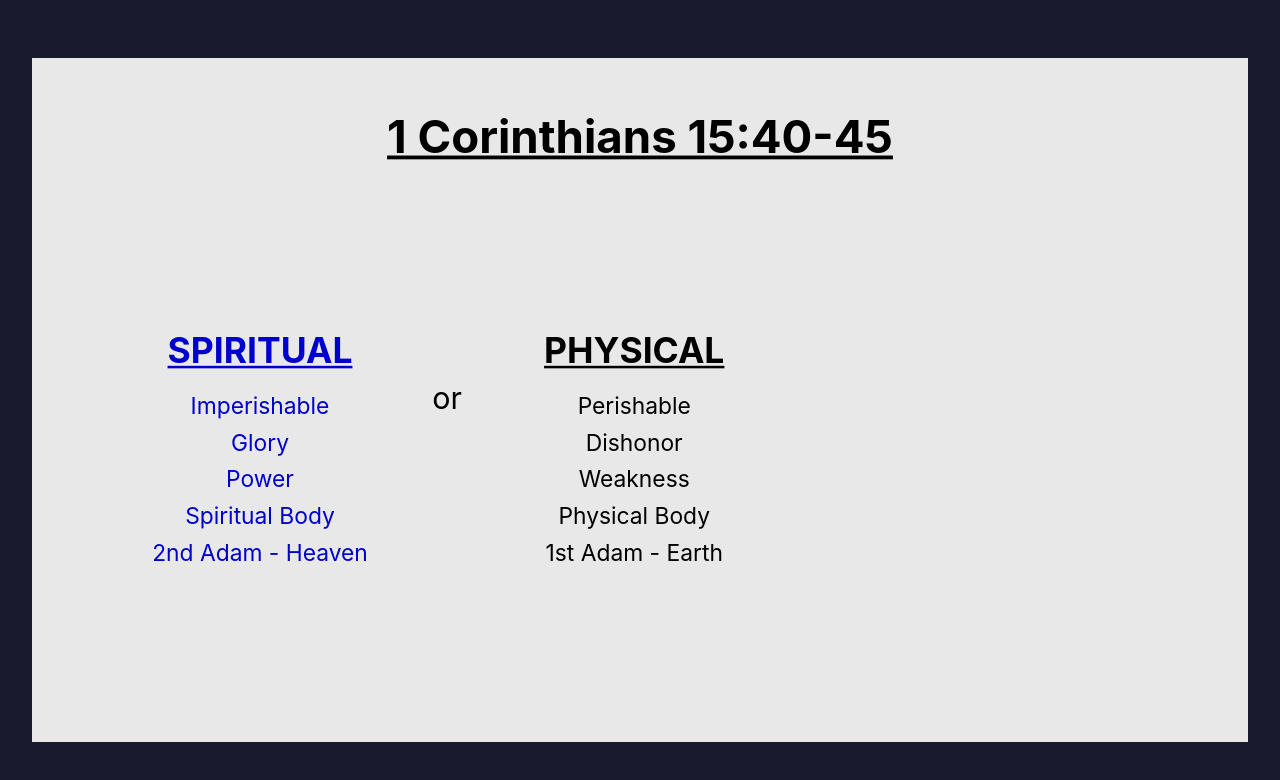
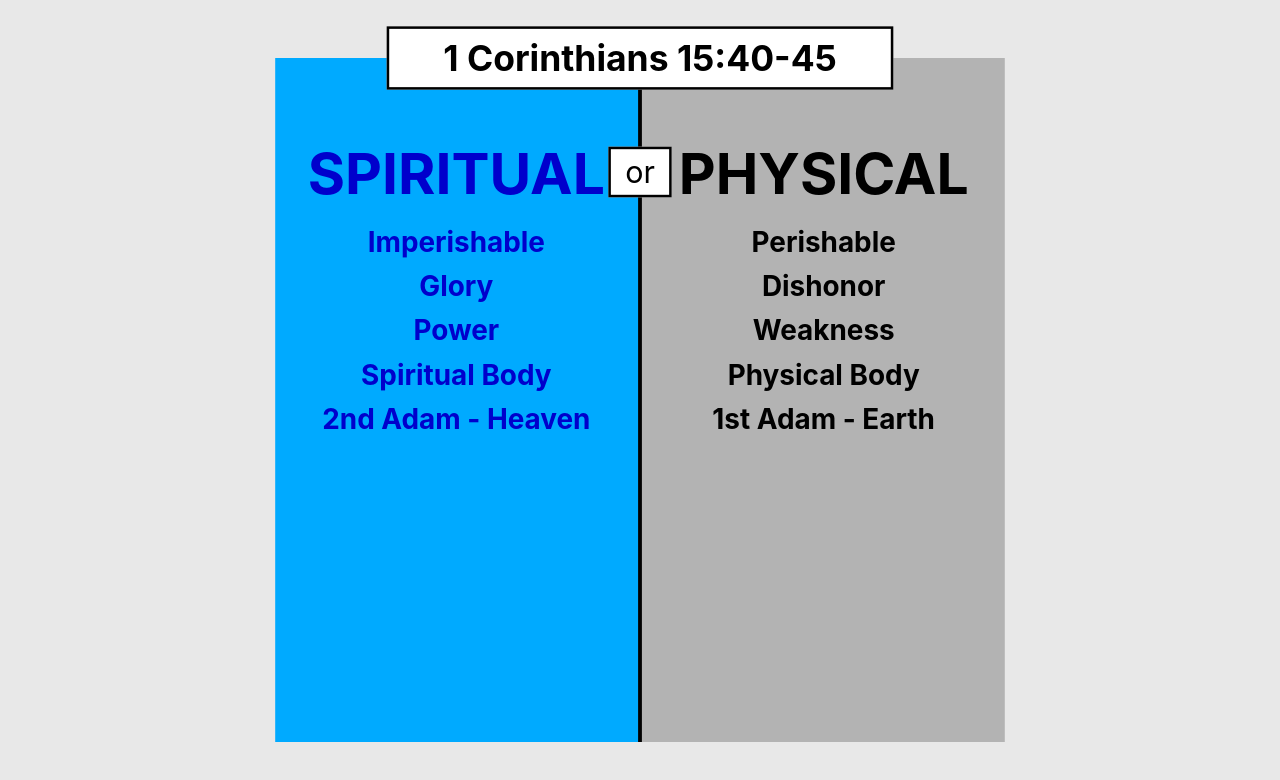
Before and after one commit to matttrice/mbs, a SvelteKit app: page /promises/forever-things in a window 1280 px wide. Shown: the top 780 px of the page. Built offline with nearby package versions, Linux system fonts and the light colour scheme.

Commit message:
Style progress

```diff
--- a/src/routes/+layout.svelte
+++ b/src/routes/+layout.svelte
@@ -79,7 +79,7 @@
 			Ubuntu,
 			sans-serif;
 		overflow: hidden;
-		background: #1a1a2e;
+		background: var(--color-bg-light);
 	}
 
 	.presentation-container {
--- a/src/routes/promises/forever-things/+page.svelte
+++ b/src/routes/promises/forever-things/+page.svelte
@@ -1,118 +1,197 @@
 <script lang="ts">
 	import Slide from '$lib/components/Slide.svelte';
 	import Fragment from '$lib/components/Fragment.svelte';
+	import { Rect, Line } from '$lib/components/svg';
 </script>
 
 <Slide>
-<div class="drill-content">
-	<header>
-		<Fragment drillTo="promises/1corinthians-15-40" returnHere>
-			<h1 class="title-link">1 Corinthians 15:40-45</h1>
+	<!-- Background columns -->
+	<Rect x={192} y={0} width={288} height={540} fill="var(--color-level2)" zIndex={0} />
+	<Rect x={480} y={0} width={288} height={540} fill="var(--color-level1)" zIndex={0} />
+
+	<!-- Vertical divider -->
+	<Line from={{ x: 480, y: 0 }} to={{ x: 480, y: 540 }} stroke={{ width: 3, color: '#000000' }} zIndex={1} />
+
+	<!-- Title: 1 Corinthians 15:40-45 (drillable) -->
+	<Fragment
+		drillTo="promises/1corinthians-15-40"
+		returnHere
+		layout={{ x: 280, y: -25, width: 400, height: 50 }}
+		font={{ font_size: 28, bold: true }}
+		fill="var(--color-bg-ghost)"
+		line={{ color: 'var(--color-bg-darkest)', width: 2 }}
+		zIndex={10}
+	>
+		1 Corinthians 15:40-45
 	</Fragment>
-	</header>
 
-	<div class="content">
-		<div class="two-columns">
-			<!-- Spiritual Column (Left) -->
-			<div class="column spiritual">
-				<div class="column-header text-level3">SPIRITUAL</div>
-				<div class="item text-level3">Imperishable</div>
-				<div class="item text-level3">Glory</div>
-				<div class="item text-level3">Power</div>
-				<div class="item text-level3">Spiritual Body</div>
-				<div class="item text-level3">2nd Adam - Heaven</div>
+	<!-- Column Headers -->
+	<Fragment
+		layout={{ x: 235, y: 70, width: 200, height: 40 }}
+		font={{ font_size: 45, bold: true, color: 'var(--color-level3)' }}
+		zIndex={10}
+	>
+		SPIRITUAL
+	</Fragment>
 
-				<Fragment step={1}>
-					<div class="item text-level3 animated">Invisible</div>
+	<Fragment
+		layout={{ x: 525, y: 70, width: 200, height: 40 }}
+		font={{ font_size: 45, bold: true }}
+		zIndex={10}
+	>
+		PHYSICAL
 	</Fragment>
-				<Fragment step={2}>
-					<div class="item text-level3 animated">Eternal</div>
+
+	<!-- "or" divider -->
+	<Fragment
+		layout={{ x: 455, y: 70, width: 50, height: 40 }}
+		font={{ font_size: 24 }}
+		fill="var(--color-bg-ghost)"
+		line={{ color: 'var(--color-bg-darkest)', width: 2 }}
+		zIndex={5}
+	>
+		or
 	</Fragment>
-				<Fragment step={4}>
-					<div class="item text-level3 animated large">True & Real</div>
+
+	<!-- ===== SPIRITUAL Column (Left) - Static items ===== -->
+	<Fragment
+		layout={{ x: 235, y: 130, width: 200, height: 30 }}
+		font={{ font_size: 22, bold: true, color: 'var(--color-level3)' }}
+		zIndex={10}
+	>
+		Imperishable
 	</Fragment>
-			</div>
 
-			<!-- Divider -->
-			<div class="divider">or</div>
+	<Fragment
+		layout={{ x: 235, y: 165, width: 200, height: 30 }}
+		font={{ font_size: 22, bold: true, color: 'var(--color-level3)' }}
+		zIndex={10}
+	>
+		Glory
+	</Fragment>
 
-			<!-- Physical Column (Right) -->
-			<div class="column physical">
-				<div class="column-header">PHYSICAL</div>
-				<div class="item">Perishable</div>
-				<div class="item">Dishonor</div>
-				<div class="item">Weakness</div>
-				<div class="item">Physical Body</div>
-				<div class="item">1st Adam - Earth</div>
+	<Fragment
+		layout={{ x: 235, y: 200, width: 200, height: 30 }}
+		font={{ font_size: 22, bold: true, color: 'var(--color-level3)' }}
+		zIndex={10}
+	>
+		Power
+	</Fragment>
 
-				<Fragment step={3}>
-					<div class="item animated">Visible</div>
+	<Fragment
+		layout={{ x: 235, y: 235, width: 200, height: 30 }}
+		font={{ font_size: 22, bold: true, color: 'var(--color-level3)' }}
+		zIndex={10}
+	>
+		Spiritual Body
 	</Fragment>
-				<Fragment step={3}>
-					<div class="item animated">Temporary</div>
+
+	<Fragment
+		layout={{ x: 235, y: 270, width: 200, height: 30 }}
+		font={{ font_size: 22, bold: true, color: 'var(--color-level3)' }}
+		zIndex={10}
+	>
+		2nd Adam - Heaven
 	</Fragment>
-				<Fragment step={5}>
-					<div class="item animated large">Shadow & Copy</div>
+
+	<!-- ===== PHYSICAL Column (Right) - Static items ===== -->
+	<Fragment
+		layout={{ x: 525, y: 130, width: 200, height: 30 }}
+		font={{ font_size: 22, bold: true }}
+		zIndex={10}
+	>
+		Perishable
 	</Fragment>
-			</div>
-		</div>
-	</div>
-</div>
+
+	<Fragment
+		layout={{ x: 525, y: 165, width: 200, height: 30 }}
+		font={{ font_size: 22, bold: true }}
+		zIndex={10}
+	>
+		Dishonor
+	</Fragment>
+
+	<Fragment
+		layout={{ x: 525, y: 200, width: 200, height: 30 }}
+		font={{ font_size: 22, bold: true }}
+		zIndex={10}
+	>
+		Weakness
+	</Fragment>
+
+	<Fragment
+		layout={{ x: 525, y: 235, width: 200, height: 30 }}
+		font={{ font_size: 22, bold: true }}
+		zIndex={10}
+	>
+		Physical Body
+	</Fragment>
+
+	<Fragment
+		layout={{ x: 525, y: 270, width: 200, height: 30 }}
+		font={{ font_size: 22, bold: true }}
+		zIndex={10}
+	>
+		1st Adam - Earth
+	</Fragment>
+
+	<!-- ===== ANIMATED Items ===== -->
+	<!-- Step 1: Invisible (Spiritual) -->
+	<Fragment
+		step={1}
+		layout={{ x: 235, y: 320, width: 200, height: 30 }}
+		font={{ font_size: 40, bold: true, italic: true, color: 'var(--color-level3)' }}
+		zIndex={10}
+	>
+		Invisible
+	</Fragment>
+
+	<!-- Step 2: Eternal (Spiritual) -->
+	<Fragment
+		step={1}
+		layout={{ x: 235, y: 355, width: 200, height: 30 }}
+		font={{ font_size: 40, bold: true, italic: true, color: 'var(--color-level3)' }}
+		zIndex={10}
+	>
+		Eternal
+	</Fragment>
+
+	<!-- Step 3: Visible & Temporary (Physical) -->
+	<Fragment
+		step={3}
+		layout={{ x: 525, y: 320, width: 200, height: 30 }}
+		font={{ font_size: 40, bold: true, italic: true }}
+		zIndex={10}
+	>
+		Visible
+	</Fragment>
+
+	<Fragment
+		step={3}
+		layout={{ x: 525, y: 355, width: 200, height: 30 }}
+		font={{ font_size: 40, bold: true, italic: true }}
+		zIndex={10}
+	>
+		Temporary
+	</Fragment>
+
+	<!-- Step 4: True & Real (Spiritual) -->
+	<Fragment
+		step={4}
+		layout={{ x: 235, y: 410, width: 200, height: 40 }}
+		font={{ font_size: 26, bold: true, italic: true, color: 'var(--color-level3)' }}
+		zIndex={10}
+	>
+		True & Real
+	</Fragment>
+
+	<!-- Step 5: Shadow & Copy (Physical) -->
+	<Fragment
+		step={5}
+		layout={{ x: 525, y: 410, width: 200, height: 40 }}
+		font={{ font_size: 26, bold: true, italic: true }}
+		zIndex={10}
+	>
+		Shadow & Copy
+	</Fragment>
 </Slide>
-
-<style>
-	.title-link {
-		text-decoration: underline;
-		cursor: pointer;
-	}
-
-	.content {
-		flex: 1;
-		display: flex;
-		justify-content: center;
-		align-items: flex-start;
-	}
-
-	.two-columns {
-		display: flex;
-		gap: 20px;
-		align-items: flex-start;
-	}
-
-	.column {
-		display: flex;
-		flex-direction: column;
-		align-items: center;
-		gap: 8px;
-		min-width: 200px;
-	}
-
-	.column-header {
-		font-size: 28px;
-		font-weight: bold;
-		text-decoration: underline;
-		margin-bottom: 8px;
-	}
-
-	.item {
-		font-size: 18px;
-		text-align: center;
-	}
-
-	.item.animated {
-		font-style: italic;
-	}
-
-	.item.large {
-		font-size: 22px;
-		font-weight: bold;
-		margin-top: 8px;
-	}
-
-	.divider {
-		font-size: 24px;
-		color: #000;
-		padding: 0 16px;
-		margin-top: 40px;
-	}
-</style>
```
Also changed, not shown: src/routes/physical-spiritual/slides/Slide1.svelte (+10 -17 lines), src/routes/promises/slides/Slide2.svelte (+5 -5 lines), src/routes/reasoning/slides/Slide3.svelte (+19 -16 lines), 1 other file (tests, documents, lock files or other folders). Lines whose indentation alone changed are shown as unchanged.
